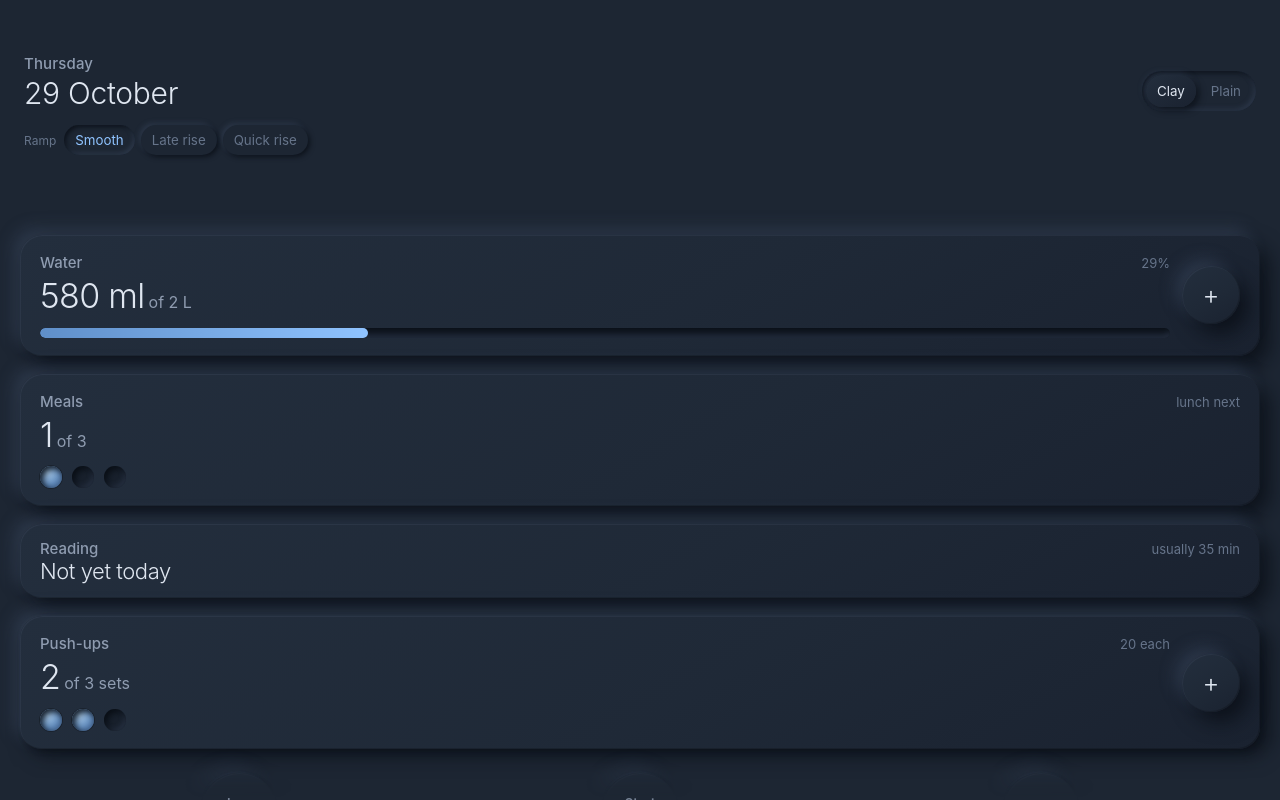
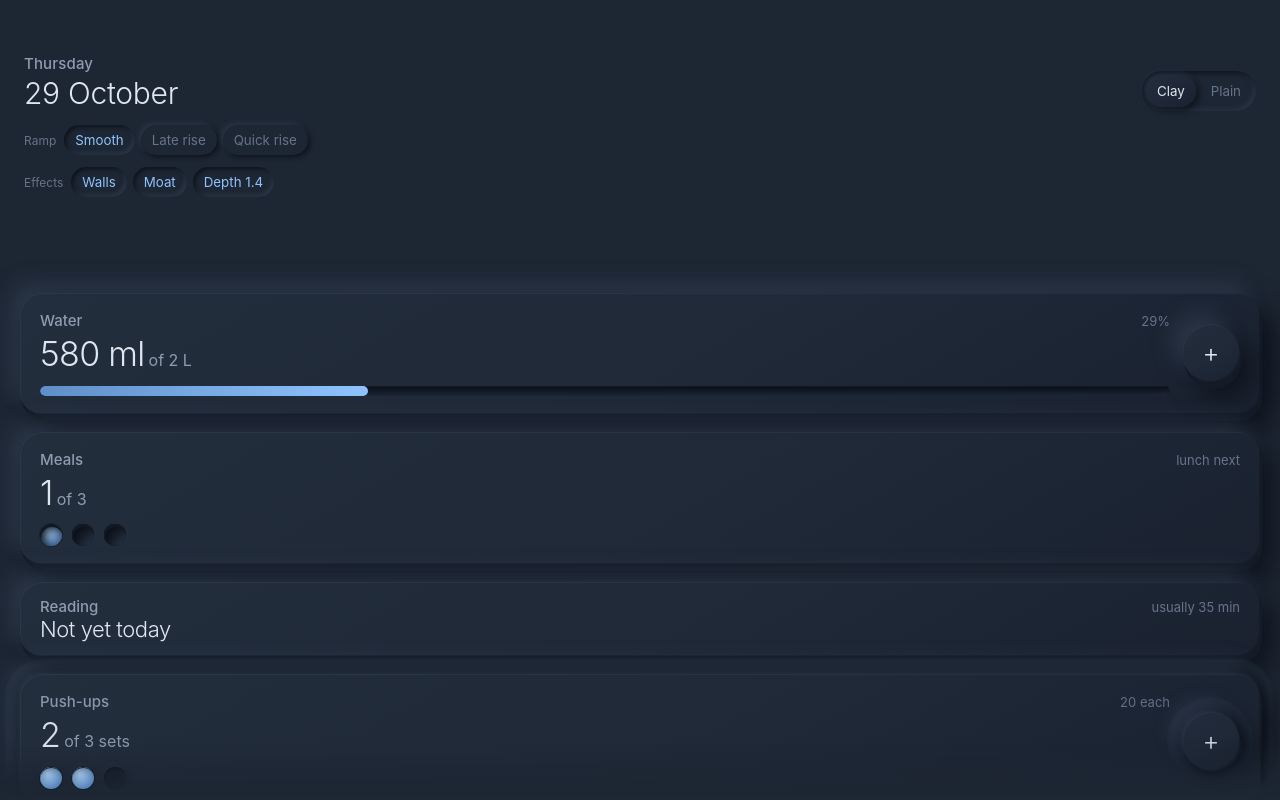
Before and after one commit to bertonceljmark/meridian-app, a plain HTML site: page tilt/index.html in a window 1280 px wide. Drawn offline with Linux system fonts and the light colour scheme.

Commit message:
Clay rise v8: walls, displaced clay, more depth
Co-Authored-By: Claude Opus 5.5 (1M context) <noreply@anthropic.com>
Claude-Session: https://claude.ai/code/session_0177myiyZSb6Az4gHemScfii

```diff
--- a/tilt/index.html
+++ b/tilt/index.html
@@ -49,8 +49,11 @@ header .date{font-size:30px;font-weight:300;letter-spacing:-.01em;margin-top:2px
    raised  .sh  shadow (masked by h)        .shc contact shadow      .face lit top face
            .fl surface-colour cover (masked by 1 - 1.3h). No slope shading: the slope reads through shadow + bevel only.
    wells   .ins inset depth + floor (masked by h)
-   JS writes only custom properties: --m --mc --mf --ta --pop   */
-.clay{position:relative;border-radius:22px;--pop:0;--k:calc(1 + var(--pop) * 2);--ta:1;
+           .wall (x N) side wall on the lower/right edge: layer i is the shape offset i px down, shown where h * N >= i
+           .moat displaced clay: soft dark dip + faint lit outer lip, strength = item still rising x local h
+   wells   .ins inset depth + floor (masked by h)   .iw (x N) inner wall on the upper/left side   .moat raised lip
+   JS writes only custom properties: --m --mc --mf --mm --w1..--wN --ta --pop   */
+.clay{position:relative;border-radius:22px;--pop:0;--k:calc(var(--depth) * (1 + var(--pop) * 2));--ta:1;--mm:linear-gradient(transparent,transparent);
   --m:none;--mc:linear-gradient(transparent,transparent);--mf:linear-gradient(transparent,transparent)}
 .plate{position:absolute;inset:0;border-radius:inherit;pointer-events:none}
 .plate > *{position:absolute;border-radius:inherit;-webkit-mask-repeat:no-repeat;mask-repeat:no-repeat}
@@ -60,14 +63,21 @@ header .date{font-size:30px;font-weight:300;letter-spacing:-.01em;margin-top:2px
     calc(11px * var(--k)) calc(13px * var(--k)) 24px rgba(5,8,14,clamp(0, calc(var(--pop) * 4), .3))}
 .shc{inset:-56px;-webkit-mask-image:var(--mc);mask-image:var(--mc)}
 .shc::before{content:"";position:absolute;inset:56px;border-radius:22px;
-  box-shadow:2px 3px 4px rgba(7,11,18,.55),-1px -1px 2px rgba(80,98,126,.25)}
+  box-shadow:calc(2px * var(--depth)) calc(3px * var(--depth)) calc(4px * var(--depth)) rgba(7,11,18,.55),calc(-1px * var(--depth)) calc(-1px * var(--depth)) calc(2px * var(--depth)) rgba(80,98,126,.25)}
+.wall{background:#151c27}
+.iw{inset:0}
+.moat{inset:-40px;-webkit-mask-image:var(--mm);mask-image:var(--mm)}
+.moat::before{content:"";position:absolute;inset:40px;border-radius:inherit;
+  box-shadow:0 0 10px 7px rgba(5,8,14,.46),-1px -1px 3px 14px rgba(96,118,150,.13)}
+.well .moat::before{box-shadow:-3px -3px 6px 1px rgba(84,104,134,.24),3px 3px 6px 1px rgba(4,7,12,.45)}
 .face{inset:0;background:linear-gradient(150deg,var(--face-hi) 0%,#1f2937 55%,var(--face-lo) 100%);
   box-shadow:inset 1px 1px 0 rgba(150,175,210,.07),inset -1px -1px 0 rgba(0,0,0,.18)}
 .fl{inset:-1px;background:var(--ink);-webkit-mask-image:var(--mf);mask-image:var(--mf)}
 .ins{inset:0;-webkit-mask-image:var(--m);mask-image:var(--m);background:rgba(4,7,12,.10);
-  box-shadow:inset 3px 3px 6px rgba(6,10,16,.85),inset -2px -2px 5px rgba(70,88,114,.32)}
-.chart .ins{box-shadow:inset 7px 7px 14px rgba(6,10,16,.85),inset -5px -5px 12px rgba(72,92,120,.30);background:rgba(4,7,12,.12)}
+  box-shadow:inset calc(3px * var(--depth)) calc(3px * var(--depth)) calc(6px * var(--depth)) rgba(6,10,16,.85),inset calc(-2px * var(--depth)) calc(-2px * var(--depth)) calc(5px * var(--depth)) rgba(70,88,114,.32)}
+.chart .ins{box-shadow:inset calc(7px * var(--depth)) calc(7px * var(--depth)) calc(14px * var(--depth)) rgba(6,10,16,.85),inset calc(-5px * var(--depth)) calc(-5px * var(--depth)) calc(12px * var(--depth)) rgba(72,92,120,.30);background:rgba(4,7,12,.12)}
 .key .sh::before,.key .shc::before{border-radius:50%}
+:root{--depth:1.4}
 .content{position:relative;opacity:var(--ta)}
 /* side-profile debug overlay (?profile=1) */
 #prof{position:absolute;inset:0;width:100%;height:100%;pointer-events:none;z-index:4;display:none}
@@ -126,6 +136,9 @@ header .date{font-size:30px;font-weight:300;letter-spacing:-.01em;margin-top:2px
   </header>
   <div class="ramps" role="group" aria-label="Ramp curve"><span>Ramp</span>
     <button data-ramp="smooth">Smooth</button><button data-ramp="late">Late rise</button><button data-ramp="quick">Quick rise</button>
+  </div>
+  <div class="ramps fx" role="group" aria-label="Physics effects"><span>Effects</span>
+    <button data-fx="walls">Walls</button><button data-fx="moat">Moat</button><button data-fx="depth">Depth 1.4</button>
   </div>
   <div class="wrap" id="wrap">
     <div class="guide t"></div><div class="guide b"></div>
@@ -214,12 +227,20 @@ header .date{font-size:30px;font-weight:300;letter-spacing:-.01em;margin-top:2px
 <script>
 (function(){
   var q = new URLSearchParams(location.search);
-  var B = Math.max(10, parseFloat(q.get('band')) || 64);       // band, px: distance over which a point reaches full height
+  function flag(n){ return q.get(n) !== '0'; }
+  var WALLS = flag('walls'), MOAT = flag('moat');
+  var DEPTH_ON = q.has('depth') ? parseFloat(q.get('depth')) : 1.4;     // ?depth=1 for v7 height
+  var DEPTH = DEPTH_ON;
+  var BAND_Q = parseFloat(q.get('band'));
+  function bandFor(d){ return BAND_Q > 0 ? BAND_Q : (d > 1.05 ? 80 : 64); }
+  var B = bandFor(DEPTH);                                      // band, px: distance over which a point reaches full height
+  var NW = 7;                                                  // wall layers (1 px each), max wall = round(5 * depth) px
   var POP = q.has('pop') ? parseFloat(q.get('pop')) : 0.04;    // gentle overshoot on full entry (?pop=0 off, ?pop=0.08 stronger)
   var P = 56;                                                  // shadow-layer padding (matches CSS)
   var plain = q.get('mode') === 'plain';
   var PROFILE = q.get('profile') === '1';
   document.documentElement.style.setProperty('--band', B + 'px');
+  document.documentElement.style.setProperty('--depth', String(DEPTH));
   var wrap = document.getElementById('wrap');
   if (q.get('guide') === '1') wrap.classList.add('showguide');
   if (PROFILE) wrap.classList.add('showprof');
@@ -229,8 +250,14 @@ header .date{font-size:30px;font-weight:300;letter-spacing:-.01em;margin-top:2px
   els.forEach(function(el){
     var plate = document.createElement('div');
     plate.className = 'plate';
-    plate.innerHTML = el.classList.contains('well') ? '<div class="ins"></div>'
-      : '<div class="sh"></div><div class="shc"></div><div class="face"></div><div class="fl"></div>';
+    var walls = '', i;
+    if (el.classList.contains('well')){
+      for (i = 1; i <= NW; i++) walls += '<div class="iw" style="box-shadow:inset ' + (i * .35).toFixed(2) + 'px ' + i + 'px 0 #121923;-webkit-mask-image:var(--w' + i + ');mask-image:var(--w' + i + ')"></div>';
+      plate.innerHTML = '<div class="moat"></div><div class="ins"></div>' + walls;
+    } else {
+      for (i = NW; i >= 1; i--) walls += '<div class="wall" style="top:' + i + 'px;bottom:-' + i + 'px;left:' + (i * .35).toFixed(2) + 'px;right:-' + (i * .35).toFixed(2) + 'px;-webkit-mask-image:var(--w' + i + ');mask-image:var(--w' + i + ')"></div>';
+      plate.innerHTML = '<div class="moat"></div><div class="sh"></div><div class="shc"></div>' + walls + '<div class="face"></div><div class="fl"></div>';
+    }
     el.insertBefore(plate, el.firstChild);
   });
 
@@ -270,10 +297,13 @@ header .date{font-size:30px;font-weight:300;letter-spacing:-.01em;margin-top:2px
   function a(v){ return Math.round(v * 1000) / 1000; }
 
   // mask gradient from per-point samples (~every 6 px) plus forced stops at both clip edges and band ends
-  function grad(y0, from, to, f){
+  function grad(y0, from, to, f, shift){
     var span = to - from, n = Math.max(4, Math.min(32, Math.ceil(span / 6))), ys = [];
     for (var i = 0; i <= n; i++) ys.push(from + span * i / n);
-    [E0 - 1, E0, E0 + 1, E0 + 1 + B, E1 - 1 - B, E1 - 1, E1, E1 + 1].forEach(function(e){ var ly = e - y0; if (ly > from && ly < to) ys.push(ly); });
+    var sh = shift || 0;
+    [E0 - 1, E0, E0 + 1, E0 + 1 + B, E1 - 1 - B, E1 - 1, E1, E1 + 1].forEach(function(e){
+      [e, e + sh].forEach(function(v){ var ly = v - y0; if (ly > from && ly < to) ys.push(ly); });
+    });
     ys.sort(function(p, q){ return p - q; });
     var s = 'linear-gradient(180deg';
     for (var j = 0; j < ys.length; j++)
@@ -284,6 +314,27 @@ header .date{font-size:30px;font-weight:300;letter-spacing:-.01em;margin-top:2px
   var fContact = function(y){ var h = hAt(y); return Math.min(1, h * 2.2) * (1 - h * 0.6); };
   var fCover   = function(y){ return 1 - Math.min(1, hAt(y) * 1.3); };
   var NONE = 'linear-gradient(transparent,transparent)';
+  // wall layer i (offset i px from the face point above it) shows where h * N >= i: visible wall height ~ h * N px
+  function nWalls(it){ var n = Math.round(5 * DEPTH); return it.well ? Math.min(n, Math.floor(it.h * .15)) : n; }
+  function setWalls(it, y0, full){
+    var n = WALLS ? nWalls(it) : 0;
+    for (var i = 1; i <= NW; i++){
+      if (i > n){ set(it, '--w' + i, NONE); continue; }
+      if (full && !nearEdge(it)){ set(it, '--w' + i, 'none'); continue; }
+      (function(i){
+        var off = it.well ? 0 : i;                         // a raised wall pixel belongs to the face point i px above it
+        set(it, '--w' + i, grad(y0 + off, 0, it.h, function(y){ return clamp01(hAt(y - off) * n - (i - 1) - .02); }, off));
+      })(i);
+    }
+  }
+  function nearEdge(it){ return (it.y0 - E0) < B + P || (E1 - it.y1) < B + P; }
+  // displaced clay: per-item "still rising" amount x local height (0 at the edge, 0 once fully up)
+  function setMoat(it, y0, hav){
+    if (!MOAT){ set(it, '--mm', NONE); return; }
+    var m = clamp01(4 * hav * (1 - hav));
+    if (m < .002){ set(it, '--mm', NONE); return; }
+    set(it, '--mm', grad(y0 - 40, 0, it.h + 80, function(y){ return m * hAt(y); }));
+  }
 
   function set(it, k, v){ if (it.last[k] !== v){ it.last[k] = v; it.el.style.setProperty(k, v); } }
 
@@ -300,6 +351,9 @@ header .date{font-size:30px;font-weight:300;letter-spacing:-.01em;margin-top:2px
       if (POP > 0 && full && it.wasFull === false && it.armed && !plain){ it.armed = false; startPop(it); }
       it.wasFull = full;
       var near = (y0 - E0) < B + P || (E1 - y1) < B + P;
+      var hav = (h0 + h1 + 2 * hm) / 4;
+      setWalls(it, y0, full);
+      setMoat(it, y0, full ? 1 : hav);
       if (it.well){
         set(it, '--m', full ? 'none' : grad(y0, 0, it.h, fShadow));
         continue;
@@ -324,7 +378,7 @@ header .date{font-size:30px;font-weight:300;letter-spacing:-.01em;margin-top:2px
     var dpr = window.devicePixelRatio || 1, W = list.clientWidth, Hh = list.clientHeight;
     if (cv.width !== Math.round(W * dpr) || cv.height !== Math.round(Hh * dpr)){ cv.width = Math.round(W * dpr); cv.height = Math.round(Hh * dpr); }
     cx.setTransform(dpr, 0, 0, dpr, 0, 0); cx.clearRect(0, 0, W, Hh);
-    var bx = W - 17, AMP = 14;
+    var bx = W - 17, AMP = 10 * DEPTH;
     cx.setLineDash([3, 3]); cx.strokeStyle = 'rgba(143,195,255,.35)'; cx.lineWidth = 1;
     [E0 + B, E1 - B].forEach(function(y){ cx.beginPath(); cx.moveTo(bx - 4, y + .5); cx.lineTo(W, y + .5); cx.stroke(); });
     cx.setLineDash([]);
@@ -370,13 +424,25 @@ header .date{font-size:30px;font-weight:300;letter-spacing:-.01em;margin-top:2px
   function setMode(p){ plain = p; bT.setAttribute('aria-pressed', String(!p)); bP.setAttribute('aria-pressed', String(p)); frame(); }
   bT.addEventListener('click', function(){ setMode(false); });
   bP.addEventListener('click', function(){ setMode(true); });
-  var chips = [].slice.call(document.querySelectorAll('.ramps button'));
+  var chips = [].slice.call(document.querySelectorAll('.ramps:not(.fx) button'));
   function setRamp(n){ ramp = n; chips.forEach(function(c){ c.setAttribute('aria-pressed', String(c.dataset.ramp === n)); }); frame(); }
   chips.forEach(function(c){ c.addEventListener('click', function(){ setRamp(c.dataset.ramp); }); });
 
+  var fx = [].slice.call(document.querySelectorAll('.fx button'));
+  function syncFx(){ fx.forEach(function(c){ var k = c.dataset.fx; c.setAttribute('aria-pressed', String(k === 'walls' ? WALLS : k === 'moat' ? MOAT : DEPTH > 1.05)); }); }
+  fx.forEach(function(c){ c.addEventListener('click', function(){
+    var k = c.dataset.fx;
+    if (k === 'walls') WALLS = !WALLS;
+    else if (k === 'moat') MOAT = !MOAT;
+    else { DEPTH = DEPTH > 1.05 ? 1 : (DEPTH_ON > 1.05 ? DEPTH_ON : 1.4); B = bandFor(DEPTH);
+      document.documentElement.style.setProperty('--depth', String(DEPTH)); document.documentElement.style.setProperty('--band', B + 'px'); measure(); }
+    syncFx(); items.forEach(function(it){ it.last = {}; }); frame();
+  }); });
+  syncFx();
+
   measure(); setRamp(ramp); setMode(plain);
   if (document.fonts && document.fonts.ready) document.fonts.ready.then(function(){ measure(); frame(); });
-  window.__tilt = { frame: frame, band: B, peakMs: TPEAK * 1000, edges: function(){ measureEdges(); return { E0: E0, E1: E1 }; }, hAt: function(y){ return hAt(y); } };
+  window.__tilt = { frame: frame, band: B, peakMs: TPEAK * 1000, edges: function(){ measureEdges(); return { E0: E0, E1: E1 }; }, hAt: function(y){ return hAt(y); }, fx: function(){ return { walls: WALLS, moat: MOAT, depth: DEPTH, band: B }; } };
 })();
 </script>
 </body>
```
